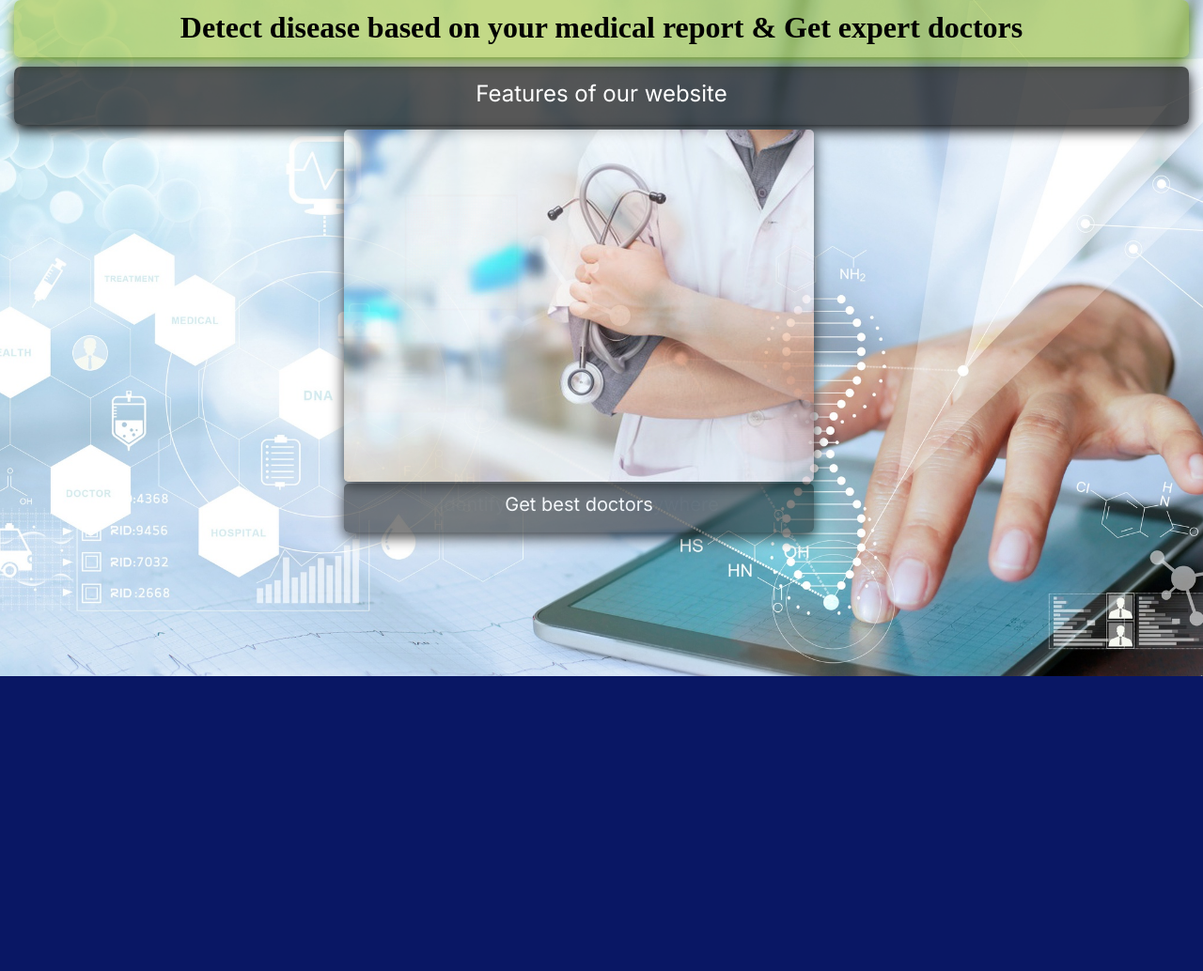
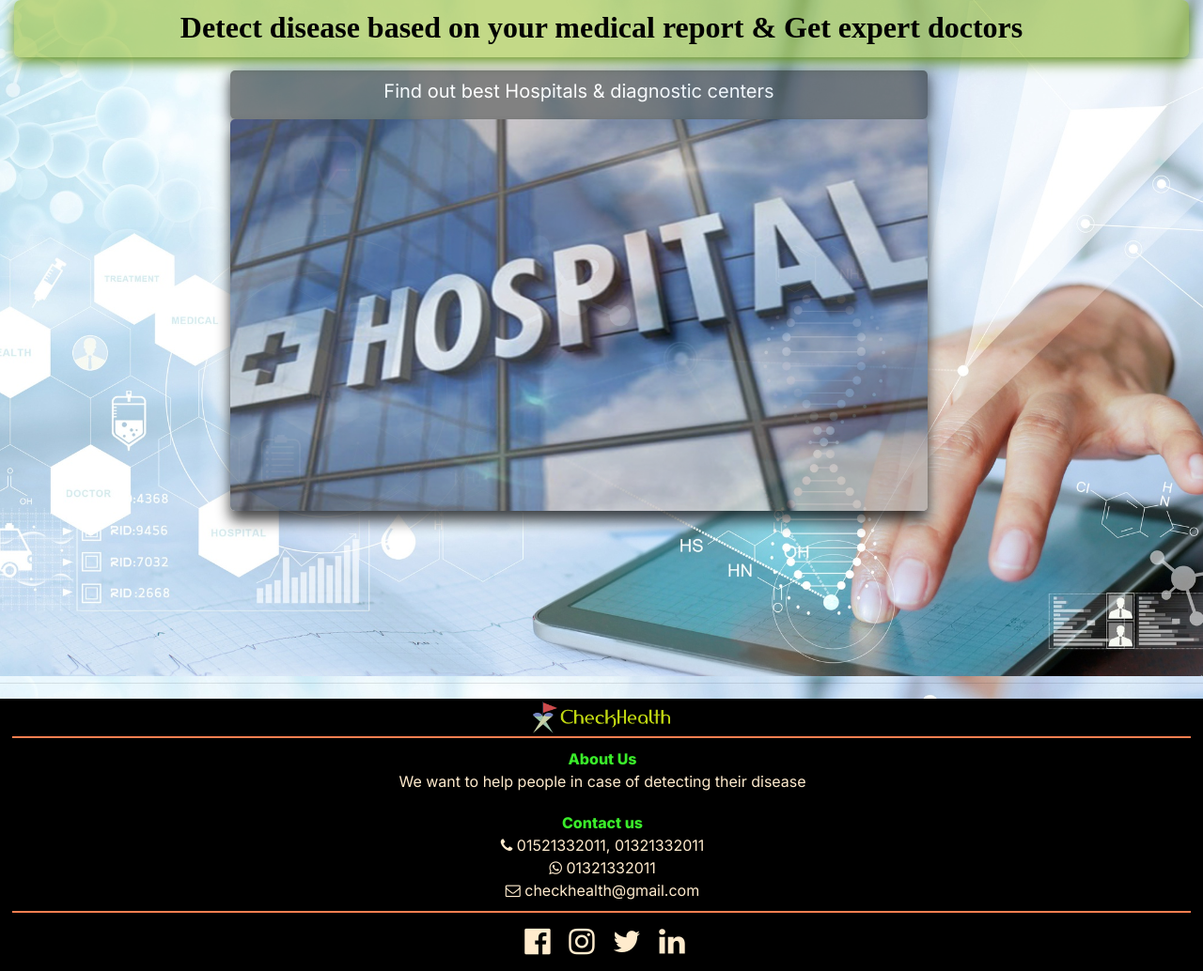
Before and after one commit to MohammadAmitHasan/disease-detection-based-on-medical-report-using-Django, a Django app: page / in a window 1280 px wide. Shown: the part 80-1114 px from the top of the page at 94% size. Before the commit the page ends 800 px from the top, so only its background shows below. Run offline with Django 3.2, Linux system fonts and the light colour scheme; some libraries are stand-ins or nearby versions.

Commit message:
3rd commit

```diff
--- a/SARZS/templates/htmls/home.html
+++ b/SARZS/templates/htmls/home.html
@@ -39,18 +39,17 @@
           }
 
           #content2 {
-            background: rgba(0, 0, 0, 0.658);
-            grid-area: content2;
+            position: static;
             border-radius: 7px;
             margin-top: 10px;
             color: white;
             font-size: 20px;
-            box-shadow: 0 5px 15px rgb(0, 0, 0);
             text-align: center;
             width: 100%;
-            padding-top: 15px;
-            padding-bottom: 10px;
+            height: 80vh;
+
           }
+
           #content2 a{
             color: cyan;
           }
@@ -59,11 +58,10 @@
             opacity: 0;
             animation: cycleImages 36s infinite;
             position: absolute;
-            margin: auto;
-            background-position: center;
             border-radius: 5px;
             width: 90%;
             margin-left: 25px;
+
           }
 
           .slideshow_item:nth-child(1){
@@ -88,21 +86,24 @@
             animation-delay: 30s;
           }
 
-          .slideshow_item img{
-            margin-top: 15px;
-            border-radius: 5px;
-            box-shadow: 0 5px 15px rgb(0, 0, 0);
-          }
           .slideshow-item-text{
             background: rgba(0, 0, 0, 0.658);
-            width: 500px;
+            width: 58vw;
             border-radius: 5px;
             padding: 10px;
             margin-left: 14px;
             margin: auto;
-            margin-top: 2px;
+            margin-top: 4px;
             box-shadow: 0 5px 15px rgb(0, 0, 0);
           }
+          .slideshow_item img{
+            border-radius: 5px;
+            box-shadow: 0 10px 15px rgb(0, 0, 0);
+            width: 58vw;
+            height: auto;
+            margin: auto;
+          }
+
 
           @keyframes cycleImages{
             10%{
@@ -113,72 +114,65 @@
             }
           }
 
-
     </style>
 
 </head>
-
-<body>
 
     <div id="content1">
         <h2>Detect disease based on your medical report & Get expert doctors</h2>
     </div>
 
     <div id="content2">
-      <h4>
-        Features of our website
-      </h5>
-
         <div class="slideshow_item">
-          <img src="{% static 'images/2.jpg' %}" alt="Image 1">
           <div class="slideshow-item-text">
             <h5>Get best doctors</h5>
           </div>
+          <img src="{% static 'images/2.jpg' %}" alt="Doctor">
         </div>
 
         <div class="slideshow_item">
-          <img src="{% static 'images/3.jpg' %}" alt="Image 1">
           <div class="slideshow-item-text">
             <h5>Find out best Hospitals & diagnostic centers</h5>
           </div>
+          <img src="{% static 'images/3.jpg' %}" alt="Hospitals & Diagnostic Centers">
         </div>
 
         <div class="slideshow_item">
-          <img src="{% static 'images/8.jpg' %}" alt="Image 1">
           <div class="slideshow-item-text">
             <h5>Save time & money</h5>
           </div>
+          <img src="{% static 'images/8.jpg' %}" alt="Save time and money">
         </div>
 
         <div class="slideshow_item">
-          <img src="{% static 'images/5.jpg' %}" alt="Image 1">
           <div class="slideshow-item-text">
             <h5>Keep previous records</h5>
           </div>
+          <img src="{% static 'images/5.jpg' %}" alt="History">
         </div>
 
         <div class="slideshow_item">
-          <img src="{% static 'images/6.jpg' %}" alt="Image 1">
           <div class="slideshow-item-text">
             <h5>Know your current body fat situation</h5>
           </div>
+          <img src="{% static 'images/6.jpg' %}" alt="BMI">
         </div>
 
         <div class="slideshow_item">
-          <img src="{% static 'images/7.jpg' %}" alt="Image 1">
           <div class="slideshow-item-text">
             <h5>Standard growth information of children</h5>
           </div>
+          <img src="{% static 'images/7.jpg' %}" alt="Growth chart">
         </div>
 
         <div class="slideshow_item">
-          <img src="{% static 'images/1.jpg' %}" alt="Image 1">
           <div class="slideshow-item-text">
             <h5>Identify disease from anywhere</h5>
           </div>
+          <img src="{% static 'images/1.jpg' %}" alt="Disease detections">
         </div>
       </div>
-
+      <body>
 
 </body>
 
--- a/SARZS/templates/htmls/main.html
+++ b/SARZS/templates/htmls/main.html
@@ -4,15 +4,44 @@
 
     <meta charset="utf-8">
     <meta name="viewport" content="width=device-width, initial-scale=1, shrink-to-fit=no">
-
-
     <link rel="stylesheet" href="https://cdn.jsdelivr.net/npm/bootstrap@4.5.3/dist/css/bootstrap.min.css" integrity="sha384-TX8t27EcRE3e/ihU7zmQxVncDAy5uIKz4rEkgIXeMed4M0jlfIDPvg6uqKI2xXr2" crossorigin="anonymous">
+    <script src="https://kit.fontawesome.com/yourcode.js"></script>
 
 	<title>CheckHealth</title>
 	<style>
+
 		body{
       background: #EAE7DC;
 		}
+    footer{
+      background-color: black;
+      color: blanchedalmond;
+      text-align: center;
+    }
+
+    .about, .contact{
+      padding: 10px;
+      padding-left: 12px;
+      margin: auto;
+      text-align: center;
+    }
+    .topic{
+      font-weight: bold;
+      color: rgb(58, 236, 42);
+    }
+    .divider{
+      width: 98%;
+      height: 2px;
+      background-color: coral;
+      margin: auto;
+    }
+    .social{
+      padding: 10px;
+      padding-left: 12px;
+      margin: auto;
+      text-align: center;
+    }
+
 	</style>
   </head>
   <body>
@@ -27,5 +56,41 @@
   <script src="https://cdnjs.cloudflare.com/ajax/libs/popper.js/1.14.7/umd/popper.min.js" integrity="sha384-UO2eT0CpHqdSJQ6hJty5KVphtPhzWj9WO1clHTMGa3JDZwrnQq4sF86dIHNDz0W1" crossorigin="anonymous"></script>
   <script src="https://stackpath.bootstrapcdn.com/bootstrap/4.3.1/js/bootstrap.min.js" integrity="sha384-JjSmVgyd0p3pXB1rRibZUAYoIIy6OrQ6VrjIEaFf/nJGzIxFDsf4x0xIM+B07jRM" crossorigin="anonymous"></script>
 
-  </body>
+</body>
+
+<hr>
+{% load static %}
+<footer>
+  <img src="{% static 'images/logo5.png' %}" height="40px" alt="logo">
+
+  <div class="divider"></div>
+
+  <div class="about">
+    <div class="topic">
+      About Us
+    </div>
+    We want to help people in case of detecting their disease
+  </div>
+
+  <div class="contact">
+    <div class="topic">
+      Contact us
+    </div>
+    <i class="fa fa-phone" aria-hidden="true"></i> 01521332011, 01321332011
+    <br>
+    <i class="fa fa-whatsapp" aria-hidden="true"></i> 01321332011
+    <br>
+    <i class="fa fa-envelope-o" aria-hidden="true"></i> checkhealth@gmail.com
+  </div>
+
+  <div class="divider"></div>
+
+  <div class="social">
+    <i class="fa fa-facebook-official fa-2x" aria-hidden="true" style="padding: 5px; padding-left: 10px;"></i>
+    <i class="fa fa-instagram fa-2x" aria-hidden="true" style="padding: 5px; padding-left: 10px;"></i>
+    <i class="fa fa-twitter fa-2x" aria-hidden="true" style="padding: 5px; padding-left: 10px;"></i>
+    <i class="fa fa-linkedin fa-2x" aria-hidden="true" style="padding: 5px; padding-left: 10px;"></i>
+  </div>
+
+</footer>
 </html>
--- a/SARZS/templates/htmls/navBar.html
+++ b/SARZS/templates/htmls/navBar.html
@@ -38,6 +38,7 @@
                   width: 100%;
                   line-height: 60px;
                   background:  rgb(9, 23, 100);
+                  z-index: 2;
             }
 
             nav ul {
@@ -166,7 +167,6 @@
                         {% load static %}
 
                         <div class="logo">
-
                               <img class="nav_logo" height="55px" src="{% static 'images/logo5.png' %}">
                               <div class="user">
                                     {% if user.is_authenticated %}
@@ -175,9 +175,7 @@
                                     <a class="log_in" href="{% url 'login' %}">Login</a>
                                     {% endif %}
                               </div>
-
                         </div>
-
                         <div class="menu">
                               <ul>
                                     <li><a href="{% url 'home' %}">Home</a></li>
@@ -193,8 +191,6 @@
                   </nav>
 
             </header>
-
-
       </div>
 
       <script type="text/javascript">
@@ -209,6 +205,5 @@
       });
 
       </script>
-
 </body>
 </html>
```
Also changed, not shown: SARZS/templates/htmls/bmi.html (+7 -1 lines), SARZS/templates/htmls/login.html (+7 -4 lines), SARZS/templates/htmls/register.html (+7 -3 lines), db.sqlite3, static/images/1.jpg, static/images/2.jpg, static/images/3.jpg, static/images/5.jpg, static/images/6.jpg, static/images/7.jpg, static/images/8.jpg.
